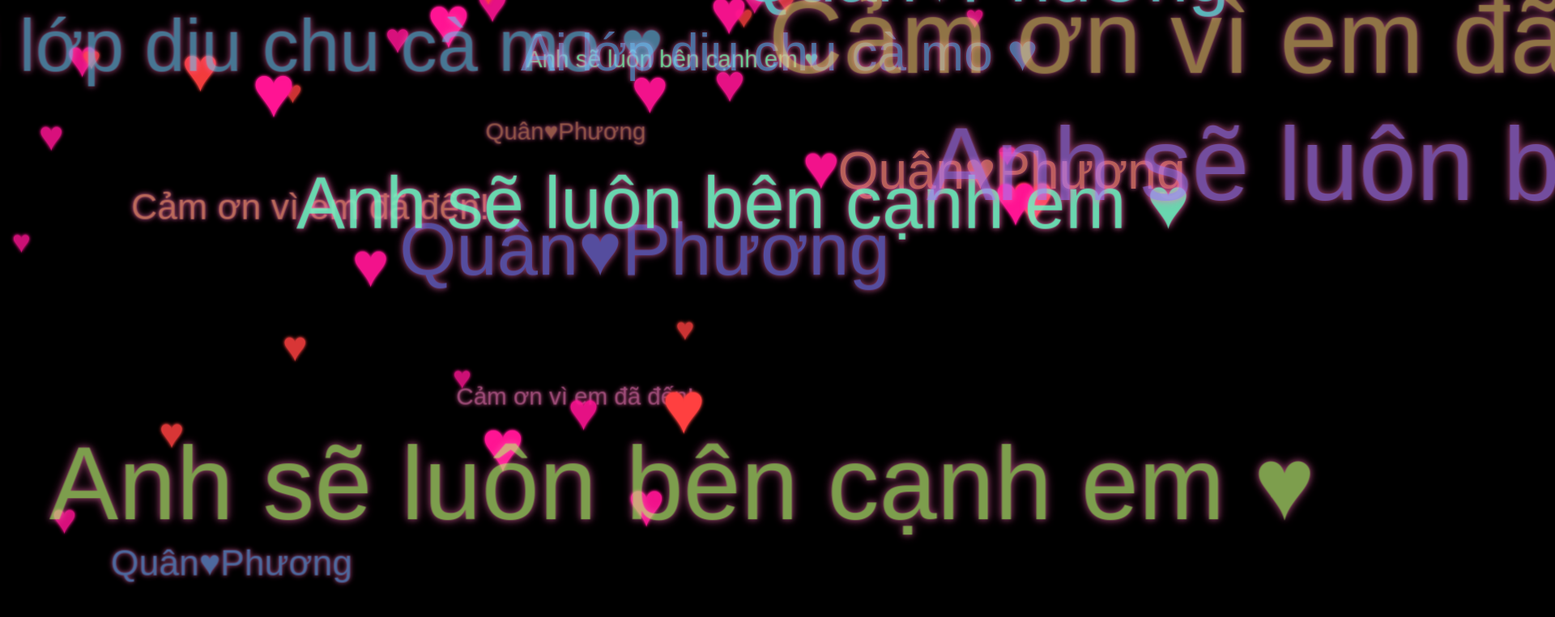
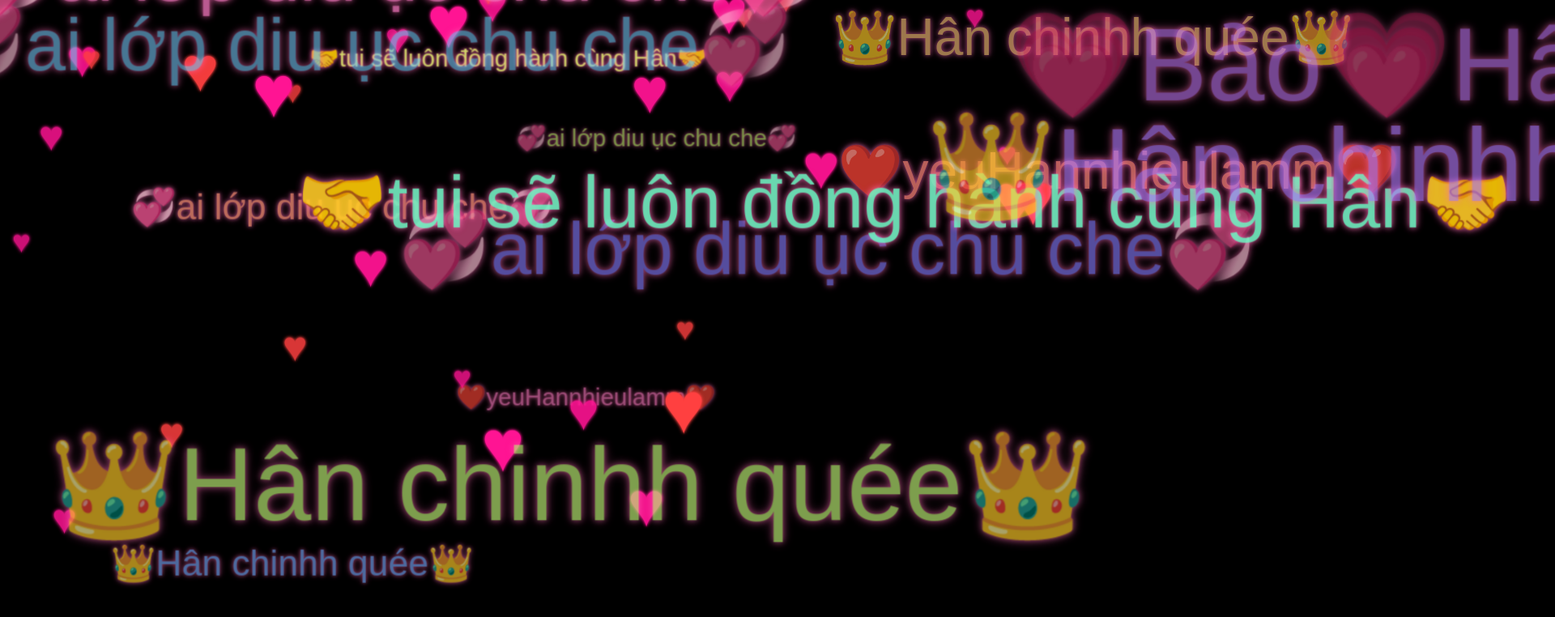
Before and after one commit to love-forever3/love41, a plain HTML site: page index.html in a window 1280 px wide. Shown: the top 762 px of the page at 81% size, 1920 px wide, since content can reach past the window. Drawn offline with Linux system fonts and the light colour scheme.

Commit message:
Update index.html

```diff
--- a/index.html
+++ b/index.html
@@ -134,10 +134,41 @@
     </audio>
     <script>
         const texts = [
-            "Cảm ơn vì em đã đến!",
-            "Ai lớp diu chu cà mo ♥",
-            "Anh sẽ luôn bên cạnh em ♥",
-            "Quân♥Phương"
+            "💞ai lớp diu ục chu che💞",
+  "💗Bảo💗Hân💗",
+  "👑Hân chinhh quée👑",
+  "🤝tui sẽ luôn đồng hành cùng Hân🤝",
+  "❤️yeuHannhieulamm❤️",
+  "💞ai lớp diu ục chu che💞",
+  "💗Bảo💗Hân💗",
+  "👑Hân chinhh quée👑",
+  "🤝tui sẽ luôn đồng hành cùng Hân🤝",
+  "❤️yeuHannhieulamm❤️",
+  "💞ai lớp diu ục chu che💞",
+  "💗Bảo💗Hân💗",
+  "👑Hân chinhh quée👑",
+  "🤝tui sẽ luôn đồng hành cùng Hân🤝",
+  "❤️yeuHannhieulamm❤️",
+  "💞ai lớp diu ục chu che💞",
+  "💗Bảo💗Hân💗",
+  "👑Hân chinhh quée👑",
+  "🤝tui sẽ luôn đồng hành cùng Hân🤝",
+  "❤️yeuHannhieulamm❤️",
+  "💞ai lớp diu ục chu che💞",
+  "💗Bảo💗Hân💗",
+  "👑Hân chinhh quée👑",
+  "🤝tui sẽ luôn đồng hành cùng Hân🤝",
+  "❤️yeuHannhieulamm❤️",
+  "💞ai lớp diu ục chu che💞",
+  "💗Bảo💗Hân💗",
+  "👑Hân chinhh quée👑",
+  "🤝tui sẽ luôn đồng hành cùng Hân🤝",
+  "❤️yeuHannhieulamm❤️",
+  "💞ai lớp diu ục chu che💞",
+  "💗Bảo💗Hân💗",
+  "👑Hân chinhh quée👑",
+  "🤝tui sẽ luôn đồng hành cùng Hân🤝",
+  "❤️yeuHannhieulamm❤️",
         ];
 
         const scene = document.getElementById("scene");
```
